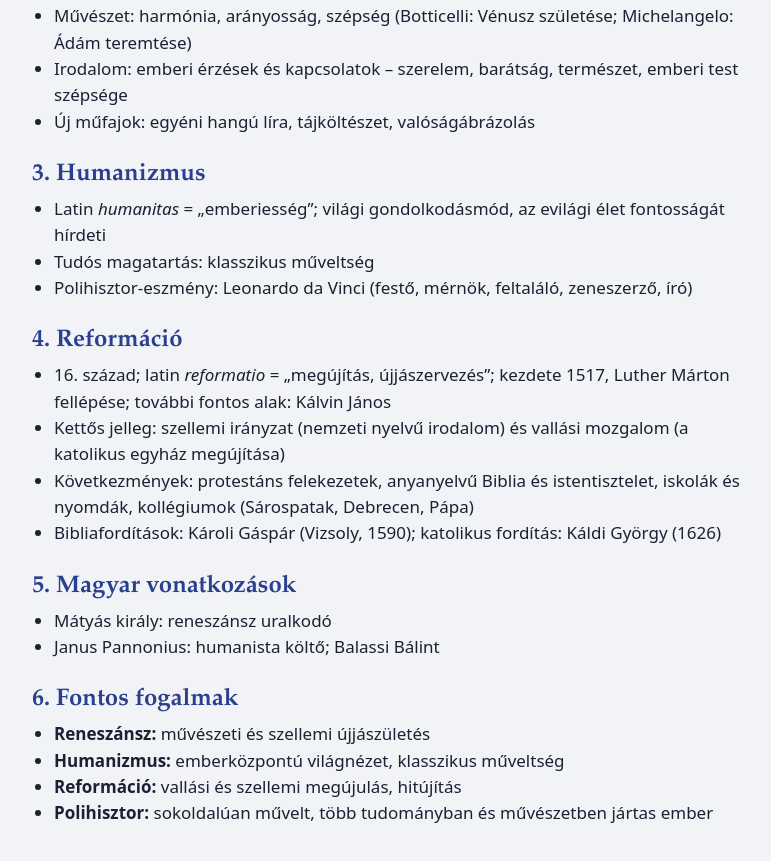
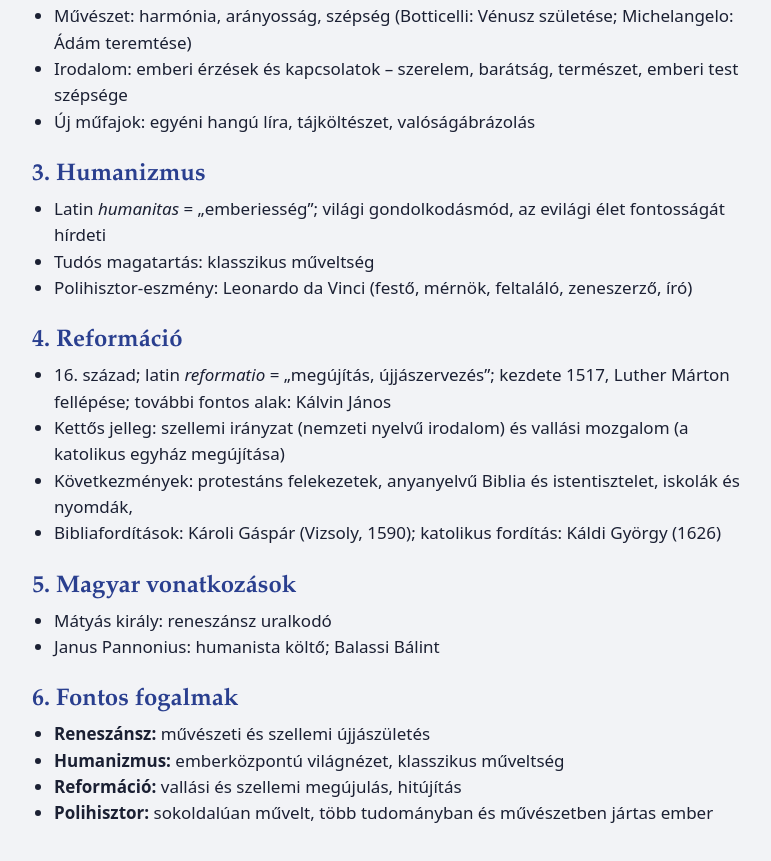
Before and after one commit to maximfabok00-cloud/Irodalom-Doga-Vazlat, a plain HTML site: page index.html in a window 1280 px wide. Shown: the part 540-1401 px from the top of the page, without its empty margins (244-1015 px from the left). Drawn offline with Linux system fonts and the light colour scheme.

Commit message:
Fix list item formatting in index.html
typo

```diff
--- a/index.html
+++ b/index.html
@@ -83,7 +83,7 @@ button:focus-visible,input:focus-visible{outline:3px solid var(--gold);outline-o
 <ul>
 <li>16. század; latin <i>reformatio</i> = „megújítás, újjászervezés”; kezdete 1517, Luther Márton fellépése; további fontos alak: Kálvin János</li>
 <li>Kettős jelleg: szellemi irányzat (nemzeti nyelvű irodalom) és vallási mozgalom (a katolikus egyház megújítása)</li>
-<li>Következmények: protestáns felekezetek, anyanyelvű Biblia és istentisztelet, iskolák és nyomdák, kollégiumok (Sárospatak, Debrecen, Pápa)</li>
+<li>Következmények: protestáns felekezetek, anyanyelvű Biblia és istentisztelet, iskolák és nyomdák,</li>
 <li>Bibliafordítások: Károli Gáspár (Vizsoly, 1590); katolikus fordítás: Káldi György (1626)</li>
 </ul>
 <h2>5. Magyar vonatkozások</h2>
```
